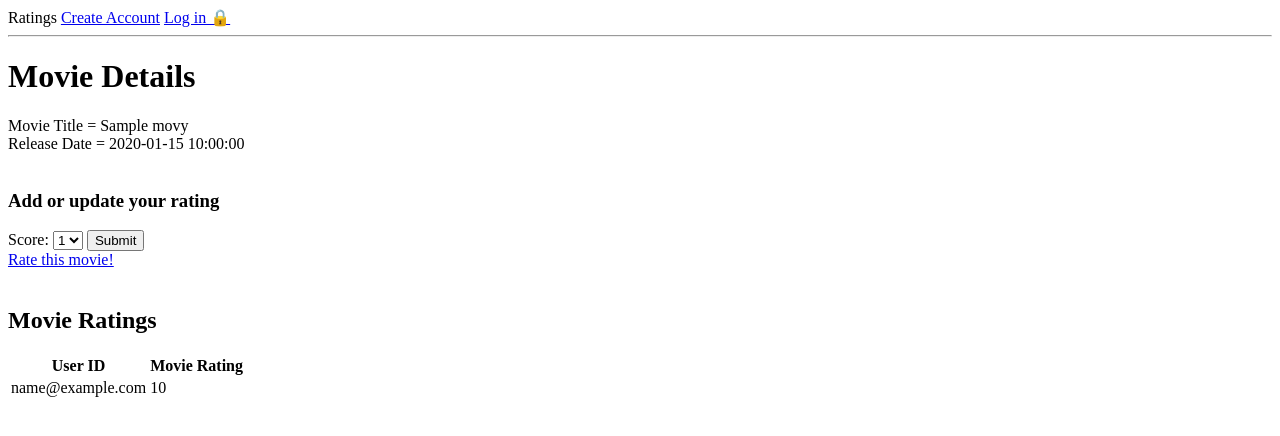
After one commit to zephyr-c/ratings, a Flask app: page /movies/1 in a window 1280 px wide. The commit adds this page. Shown: the top 436 px of the page. Run offline with Flask 2, Linux system fonts and the light colour scheme; tables that the repository leaves empty hold one stand-in row (values such as "Sample post").

Commit message:
WIP for adding new ratings - need to work on updating

```diff
--- a/server.py
+++ b/server.py
@@ -30,6 +30,13 @@ def user_list():
 
     users = User.query.all()
     return render_template("user_list.html", users=users)
+
+@app.route('/movies')
+def movie_list():
+    """Show list of users."""
+
+    movies = Movie.query.order_by('movie_title').all()
+    return render_template("movie_list.html", movies=movies)
 
 @app.route('/register', methods=["GET"])
 def register_form():
@@ -109,6 +116,52 @@ def show_user(user_id):
 
     return render_template('user_detail.html', user=user)
 
+@app.route("/movies/<movie_id>")
+def show_movie(movie_id):
+
+    movie = Movie.query.filter(Movie.movie_id == movie_id).one()
+
+    return render_template('movie_detail.html', movie=movie)
+
+@app.route("/movies/<movie_id>/rate", methods=["POST"])
+def add_rating(movie_id):
+
+    movie = Movie.query.filter(Movie.movie_id == movie_id).one()
+    user_id = session.get('user_id')
+    rating = request.form.get('rating')
+
+    print('\n' * 3)
+    print(rating)
+    print('\n' * 3)
+
+    # check to see if user is logged in
+    if user_id:
+        user = User.query.filter(User.user_id == user_id).one()
+        new_rating = Rating.query.filter(Rating.user_id == user.user_id,
+                                     Rating.movie_id == movie.movie_id).first()
+        if new_rating:
+            return "User already rated maybe?"
+        else:
+            new_rating = Rating(user_id=user_id, movie_id=movie.movie_id,
+                                score=rating)
+            db.session.add(new_rating)
+            db.session.commit()
+            flash(f"Rating added for {movie.movie_title}")
+            return redirect(f"movie/{movie.movie_id}")
+
+
+        # another query to see if they've already rated the movie
+        # SQL = """SELECT * FROM RATINGS
+        # WHERE user_id = user.id AND movie_id = movie.id
+        # """
+        # and if that doesn't return none, update that ratings row, otherwise
+        # create new rating
+
+
+    else:
+        flash("You need to be signed in to rate a movie")
+        return redirect(f"movie/{movie.movie_id}")
+
 
 if __name__ == "__main__":
     # We have to set debug=True here, since it has to be True at the
--- /dev/null
+++ b/templates/movie_detail.html
@@ -0,0 +1,39 @@
+{% extends 'base.html' %}
+
+{% block content %}
+
+<h1>Movie Details</h1>
+Movie Title = {{ movie.movie_title }}<br>
+Release Date = {{ movie.released_at }}<br><br>
+
+<h3>Add or update your rating</h3>
+<form action="/movies/{{movie.movie_id}}/rate" method="POST">
+    Score: <select name="rating">
+            {% for i in range(1, 6) %}
+            <option value={{ i }}>{{ i }}</option>
+            {% endfor %}
+        </select>
+        <input type="submit">
+    </form>
+
+<a href="/movies/{{movie.movie_id}}/rate">Rate this movie!</a><br><br>
+<h2>Movie Ratings</h2>
+    <table>
+        <thead>
+            <tr>
+                <th>User ID</th>
+                <th>Movie Rating</th>
+            </tr>
+        </thead>
+        <tbody>
+            {% for rating in movie.ratings %}
+            <tr>
+                <td>{{ rating.user.email }}</td>
+                <td>{{ rating.score }}</td>
+            </tr>
+            {% endfor %}
+        </tbody>
+    </table>
+
+
+{% endblock %}
```
Also changed, not shown: templates/movie_list.html (added, +16 -0 lines), templates/user_detail.html (+0 -8 lines).
